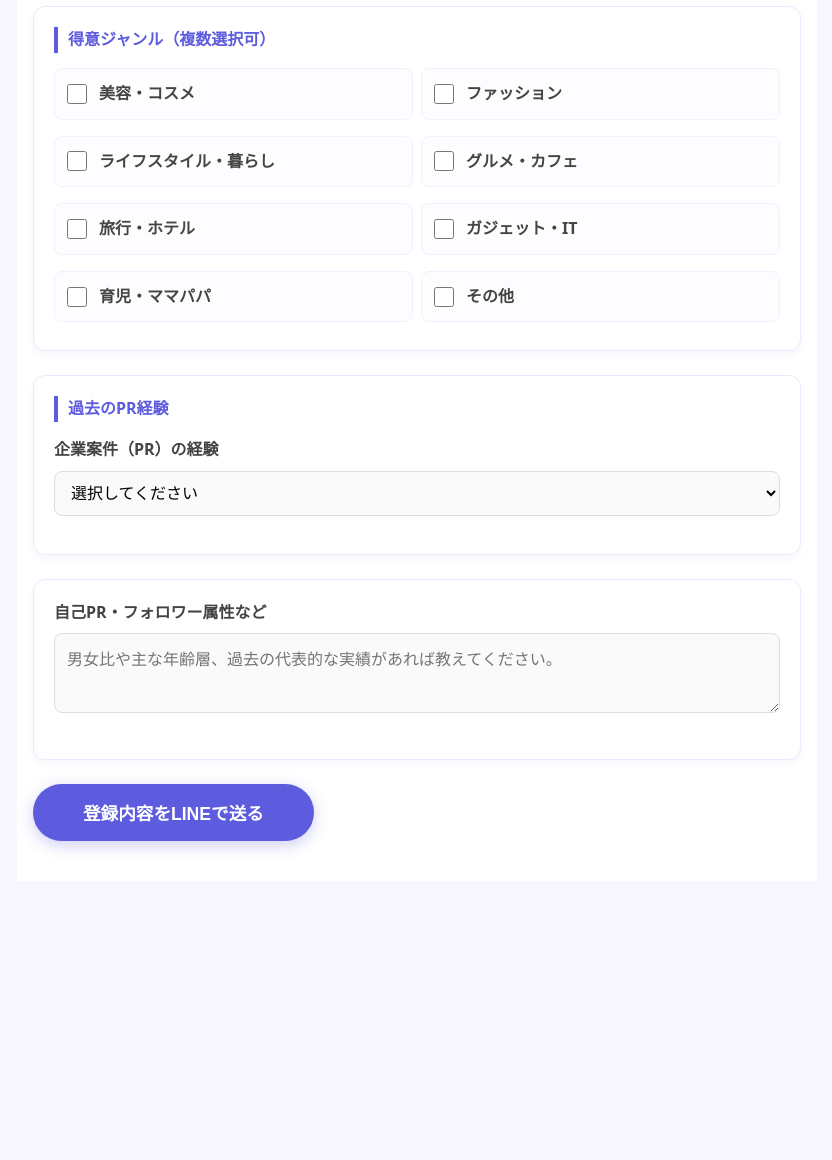
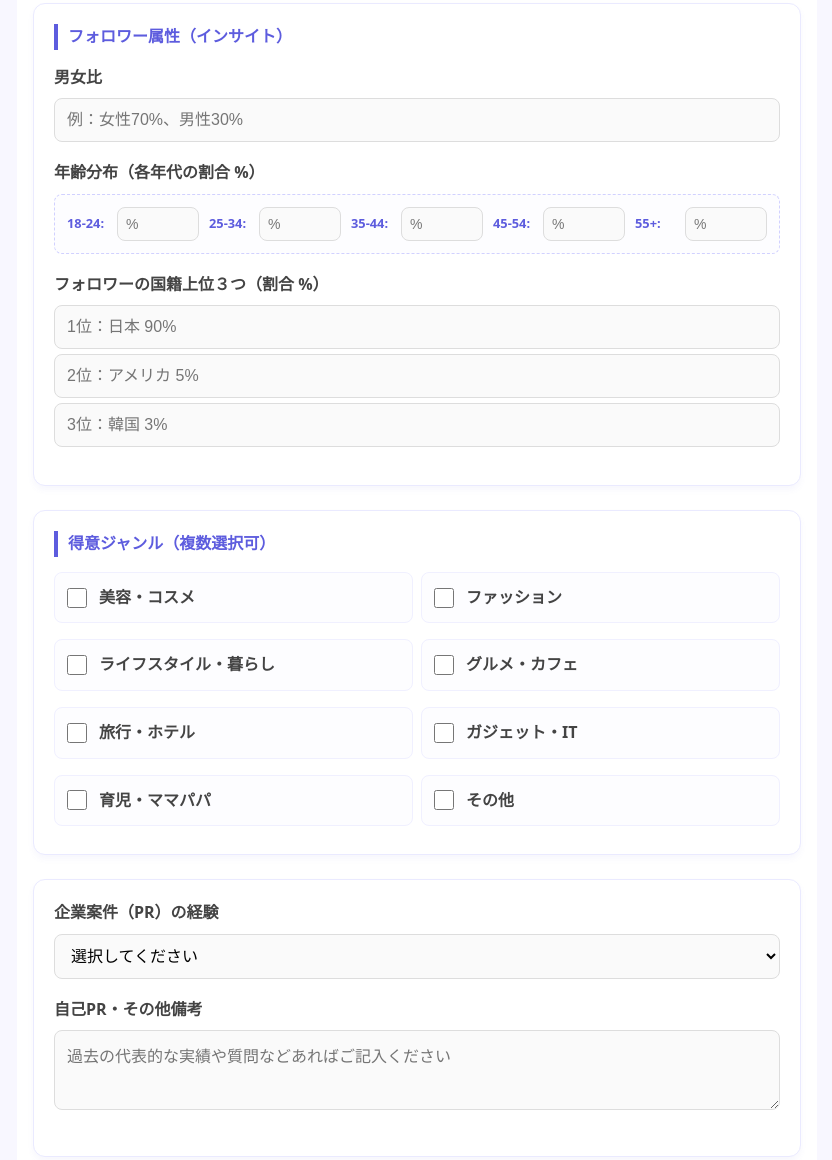
Before and after one commit to hamaatsu/line-snsop, a plain HTML site: page line-influencer/index.html in a window 1280 px wide. Shown: the part 952-2112 px from the top of the page, without its empty margins (223-1055 px from the left). Before the commit the page ends 1833 px from the top, so only its background shows below. Drawn offline with Linux system fonts and the light colour scheme.

Commit message:
Add files via upload

```diff
--- a/line-influencer/index.html
+++ b/line-influencer/index.html
@@ -53,6 +53,34 @@
     </div>
 
     <div class="section">
+      <h2>フォロワー属性（インサイト）</h2>
+      <div class="form-group">
+        <label for="followerGender">男女比</label>
+        <input type="text" id="followerGender" placeholder="例：女性70%、男性30%">
+      </div>
+
+      <div class="form-group">
+        <label>年齢分布（各年代の割合 %）</label>
+        <div class="age-distribution-grid">
+          <div class="age-input"><span>18-24:</span><input type="text" id="age18" placeholder="%"></div>
+          <div class="age-input"><span>25-34:</span><input type="text" id="age34" placeholder="%"></div>
+          <div class="age-input"><span>35-44:</span><input type="text" id="age44" placeholder="%"></div>
+          <div class="age-input"><span>45-54:</span><input type="text" id="age54" placeholder="%"></div>
+          <div class="age-input"><span>55+:</span><input type="text" id="age55" placeholder="%"></div>
+        </div>
+      </div>
+
+      <div class="form-group">
+        <label>フォロワーの国籍上位３つ（割合 %）</label>
+        <div class="nationality-inputs">
+          <input type="text" id="nation1" placeholder="1位：日本 90%" style="margin-bottom: 5px;">
+          <input type="text" id="nation2" placeholder="2位：アメリカ 5%" style="margin-bottom: 5px;">
+          <input type="text" id="nation3" placeholder="3位：韓国 3%">
+        </div>
+      </div>
+    </div>
+
+    <div class="section">
       <h2>得意ジャンル（複数選択可）</h2>
       <div class="questions-grid">
         <label class="question-item"><input type="checkbox"><span>美容・コスメ</span></label>
@@ -67,7 +95,6 @@
     </div>
 
     <div class="section">
-      <h2>過去のPR経験</h2>
       <div class="form-group">
         <label for="userExperience">企業案件（PR）の経験</label>
         <select id="userExperience">
@@ -77,12 +104,9 @@
           <option value="未経験（これから始めたい）">未経験（これから始めたい）</option>
         </select>
       </div>
-    </div>
-
-    <div class="section">
       <div class="form-group">
-        <label for="userNote">自己PR・フォロワー属性など</label>
-        <textarea id="userNote" rows="3" placeholder="男女比や主な年齢層、過去の代表的な実績があれば教えてください。"></textarea>
+        <label for="userNote">自己PR・その他備考</label>
+        <textarea id="userNote" rows="3" placeholder="過去の代表的な実績や質問などあればご記入ください"></textarea>
       </div>
     </div>
 
--- a/line-influencer/script.js
+++ b/line-influencer/script.js
@@ -5,15 +5,34 @@ document.addEventListener("DOMContentLoaded", () => {
   btn.addEventListener("click", (e) => {
     e.preventDefault();
 
+    // 入力値の取得
     const name = document.getElementById("userName").value;
     const gender = document.getElementById("userGender").value;
     const area = document.getElementById("userArea").value;
     const sns = document.getElementById("mainSns").value;
     const url = document.getElementById("snsUrl").value;
     const followers = document.getElementById("followerCount").value;
+
+    // フォロワー属性の取得
+    const folGender = document.getElementById("followerGender").value;
+    const ages = [
+      `18-24:${document.getElementById("age18").value}%`,
+      `25-34:${document.getElementById("age34").value}%`,
+      `35-44:${document.getElementById("age44").value}%`,
+      `45-54:${document.getElementById("age54").value}%`,
+      `55+:${document.getElementById("age55").value}%`
+    ].join(' / ');
+
+    const nations = [
+      document.getElementById("nation1").value,
+      document.getElementById("nation2").value,
+      document.getElementById("nation3").value
+    ].filter(v => v).join('\n');
+
     const experience = document.getElementById("userExperience").value;
     const note = document.getElementById("userNote").value;
 
+    // チェックボックス項目の取得
     const allQuestions = document.querySelectorAll('.question-item input[type="checkbox"]');
     let genres = [];
     allQuestions.forEach(input => {
@@ -23,6 +42,7 @@ document.addEventListener("DOMContentLoaded", () => {
       }
     });
 
+    // LINEメッセージの組み立て
     const messageText = `【インフルエンサー 登録】
 ■基本情報
 活動名：${name || "未入力"}
@@ -34,17 +54,22 @@ SNS：${sns || "未入力"}
 URL：${url || "なし"}
 総フォロワー：${followers || "0"}人
 
+■フォロワー属性
+男女比：${folGender || "未入力"}
+年齢分布：${ages}
+国籍上位：
+${nations || "未入力"}
+
 ■得意ジャンル
 ${genres.length > 0 ? genres.join('\n') : "未選択"}
 
-■PR経験
-${experience || "未選択"}
-
-■自己PR/属性
-${note || "なし"}
+■PR経験/備考
+経験：${experience || "未選択"}
+備考：${note || "なし"}
 
 キャスティング案件の登録をお願いします。`;
 
+    // LINE起動 (@011rlbwn)
     const yourLineId = "@011rlbwn";
     const encodedMsg = encodeURIComponent(messageText);
     window.location.href = `https://line.me/R/oaMessage/${yourLineId}/?${encodedMsg}`;
--- a/line-influencer/style.css
+++ b/line-influencer/style.css
@@ -3,7 +3,7 @@ body {
   line-height: 1.6;
   margin: 0;
   padding: 0;
-  background: #f8f7ff; /* 薄いパープルグレー */
+  background: #f8f7ff;
   color: #333;
 }
 
@@ -17,9 +17,9 @@ body {
 
 h1 {
   font-size: 1.6rem;
-  color: #5d5cde; /* インテリジェント・パープル */
+  color: #5d5cde;
   text-align: center;
-  letter-spacing: 1px;
+  margin-bottom: 0.5rem;
 }
 
 p.lead {
@@ -59,6 +59,35 @@ p.lead {
   box-sizing: border-box;
 }
 
+/* 年齢分布の入力グリッド */
+.age-distribution-grid {
+  display: grid;
+  grid-template-columns: repeat(auto-fit, minmax(120px, 1fr));
+  gap: 10px;
+  background: #fdfdff;
+  padding: 12px;
+  border-radius: 8px;
+  border: 1px dashed #d1d1ff;
+}
+
+.age-input {
+  display: flex;
+  align-items: center;
+}
+
+.age-input span {
+  flex: 0 0 50px;
+  font-size: 0.8rem;
+  color: #5d5cde;
+  font-weight: bold;
+}
+
+.age-input input {
+  padding: 8px !important;
+  font-size: 14px !important;
+}
+
+/* チェックボックス項目 */
 .questions-grid {
   display: grid;
   grid-template-columns: 1fr;
@@ -72,6 +101,7 @@ p.lead {
   background: #fdfdff;
   border: 1px solid #f0f0ff;
   border-radius: 8px;
+  cursor: pointer;
 }
 
 .question-item input[type="checkbox"] {
@@ -80,6 +110,8 @@ p.lead {
   margin: 0 12px 0 0 !important;
   flex-shrink: 0 !important;
 }
+
+.actions { text-align: center; margin-top: 30px; }
 
 #sendToLineButton {
   display: inline-block;
@@ -92,6 +124,7 @@ p.lead {
   color: #fff;
   text-decoration: none;
   box-shadow: 0 4px 15px rgba(93, 92, 222, 0.3);
+  cursor: pointer;
 }
 
 @media (min-width: 600px) {
```
